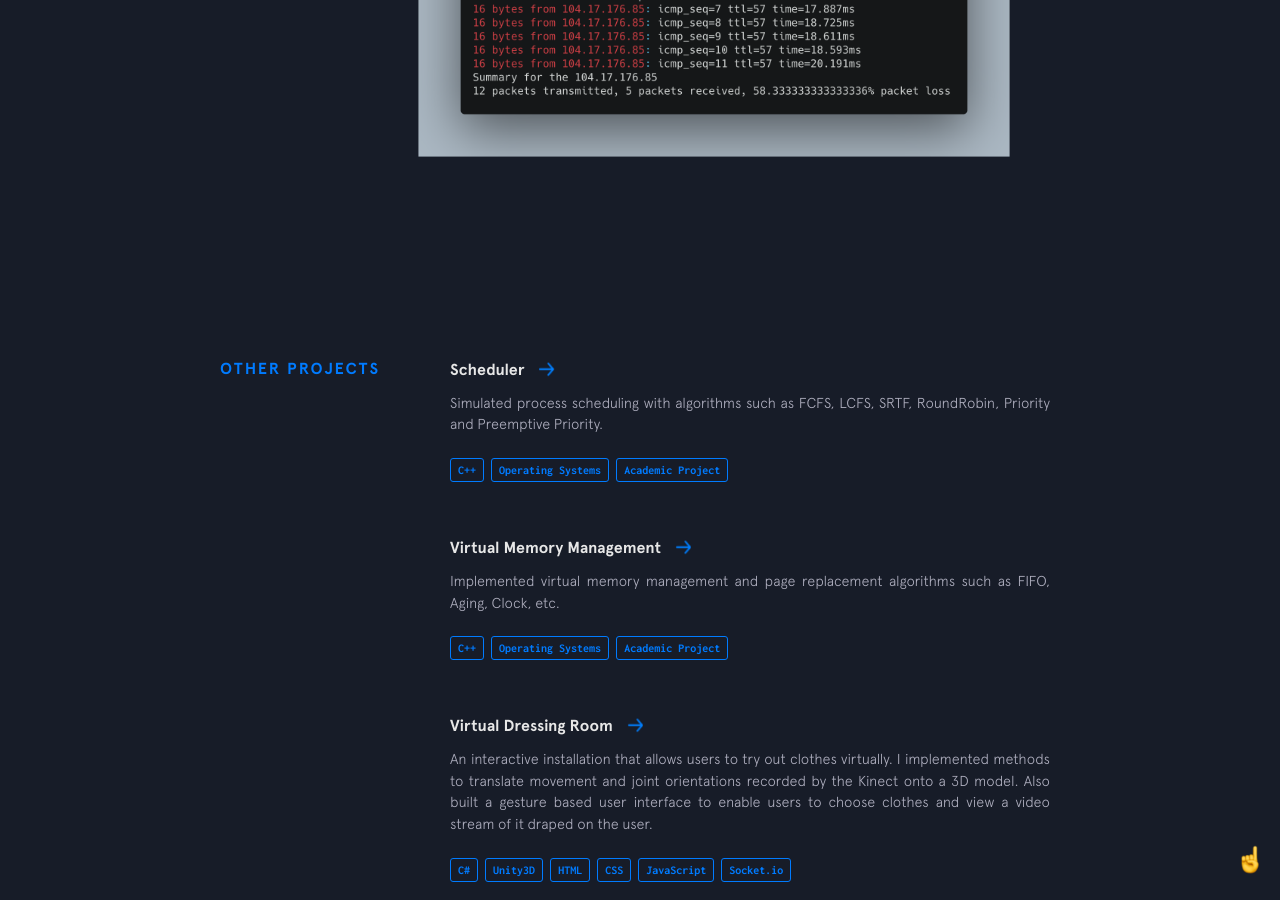
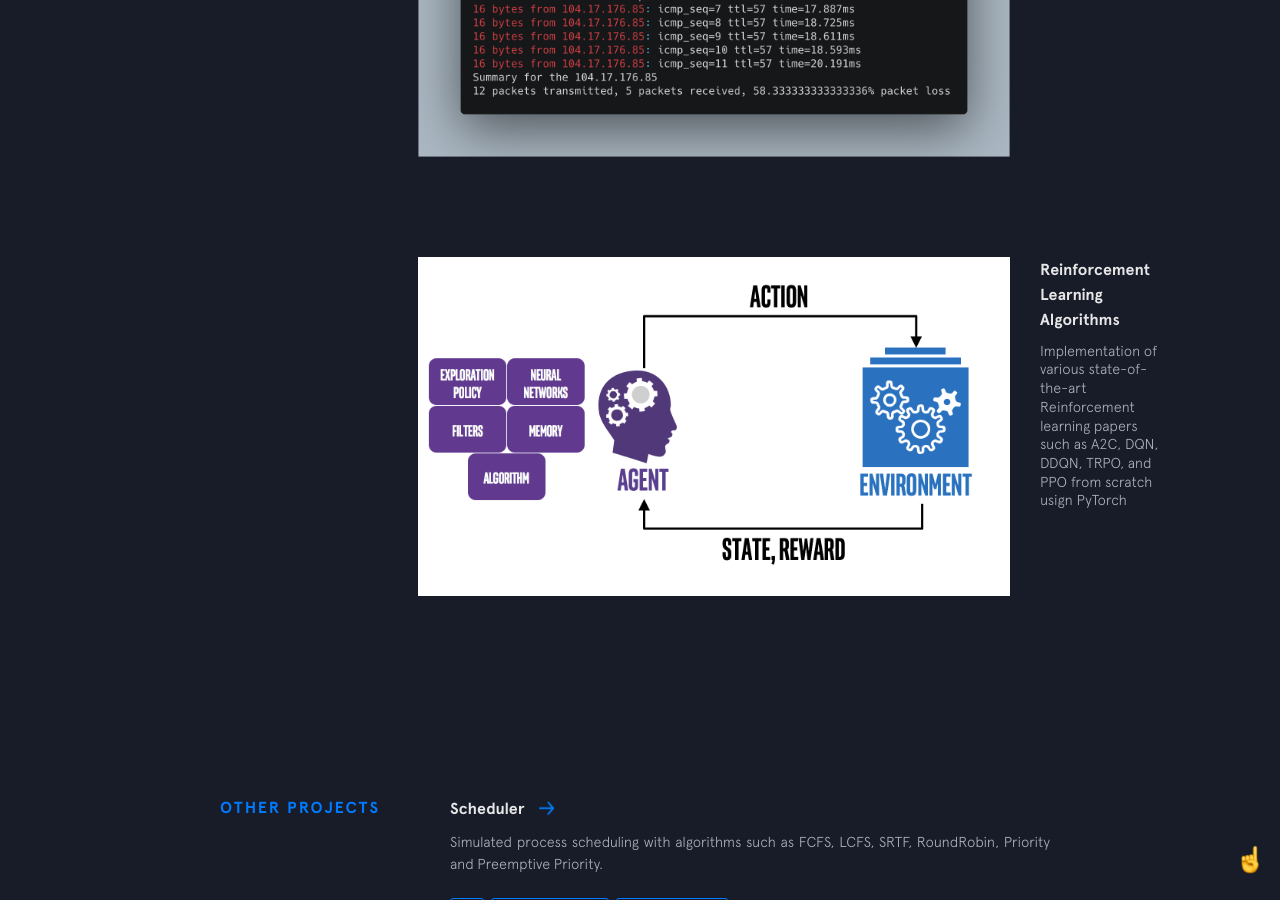
Before and after one commit to mohitnihalani/mohitnihalani.github.io, a Jekyll site: the page built from index.html, in a window 1280 px wide and 900 px high, scrolled down 3624 px. Built offline with Jekyll 4.4.1, drawn with Linux system fonts in a browser that asks for light colours; nearby versions of some CDN libraries.

Commit message:
added rl featured project

```diff
--- a/_includes/featured-projects.html
+++ b/_includes/featured-projects.html
@@ -27,5 +27,19 @@
         <p>Ping CLI Application for MacOS and Linux using Golang with addition support for IPv4, IPv6 and “Time Exceeded” messages”</p>
       </figcaption>
     </div>
+
+    <div class="project rl">
+      <figure class="project__pic">
+        <a href="https://github.com/mohitnihalani/Deep-Q-Learning-Paper" target="_blank">
+          <img src="{{site.baseurl}}/img/featured/rl/rl.png" alt="">
+        </a>
+      </figure>
+      <figcaption class="project__caption">
+        <div class="project__name">
+          <a href="https://github.com/mohitnihalani/Deep-Q-Learning-Paper" target="_blank">Reinforcement Learning Algorithms</a>
+        </div>
+        <p>Implementation of various state-of-the-art Reinforcement learning papers such as A2C, DQN, DDQN, TRPO, and PPO from scratch usign PyTorch</p>
+      </figcaption>
+    </div>
   </div>
 </section>
```
Also changed, not shown: img/featured/rl/rl.png (added), 4 other files.
